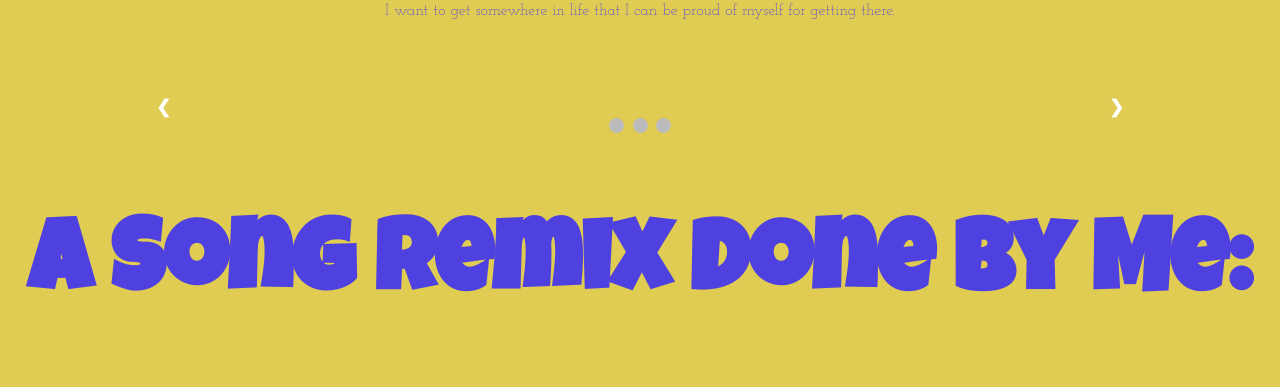
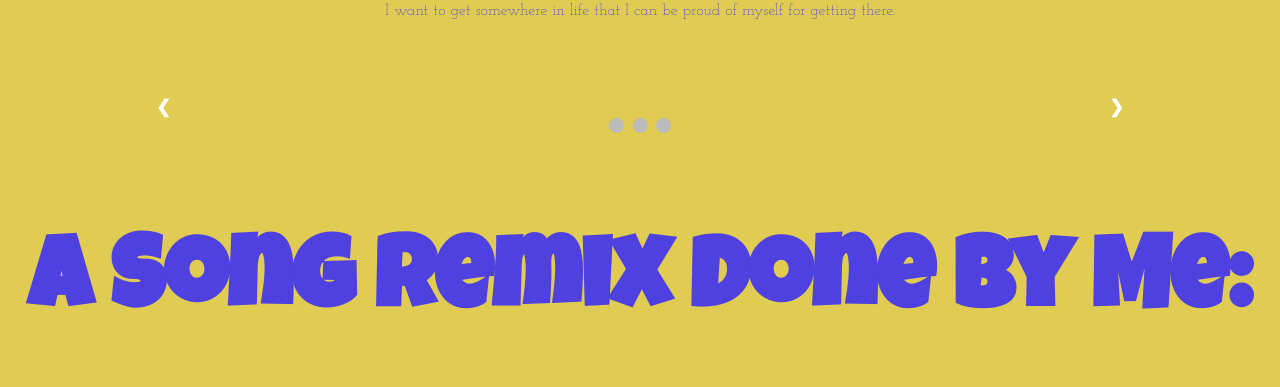
Before and after one commit to RVCC-IDMX/about-me-gonzales9danny, a plain HTML site: page index.html in a window 1280 px wide. Shown: the part 936-1323 px from the top of the page. Drawn offline with Linux system fonts and the light colour scheme; files whose address does not match are found by name.

```diff
--- a/index.html
+++ b/index.html
@@ -88,7 +88,7 @@
 </section>
 <section id="video">
 
-  <h2> A Song Remix Done By Me:</h2>
+  <h3> A Song Remix Done By Me:</h3>
 
   <iframe width="560" height="315"
   src="https://www.youtube.com/embed/kA64SoHMl_s"
```
